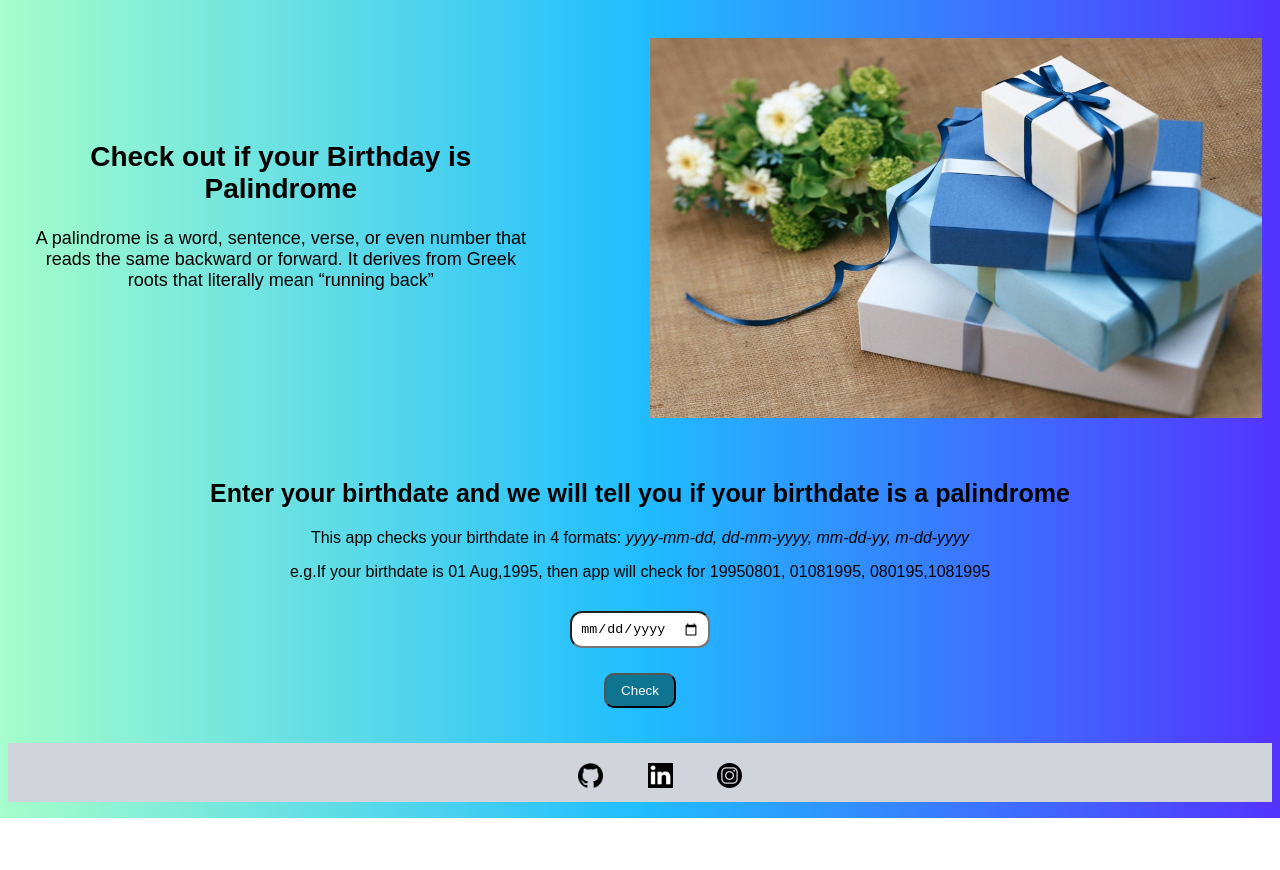
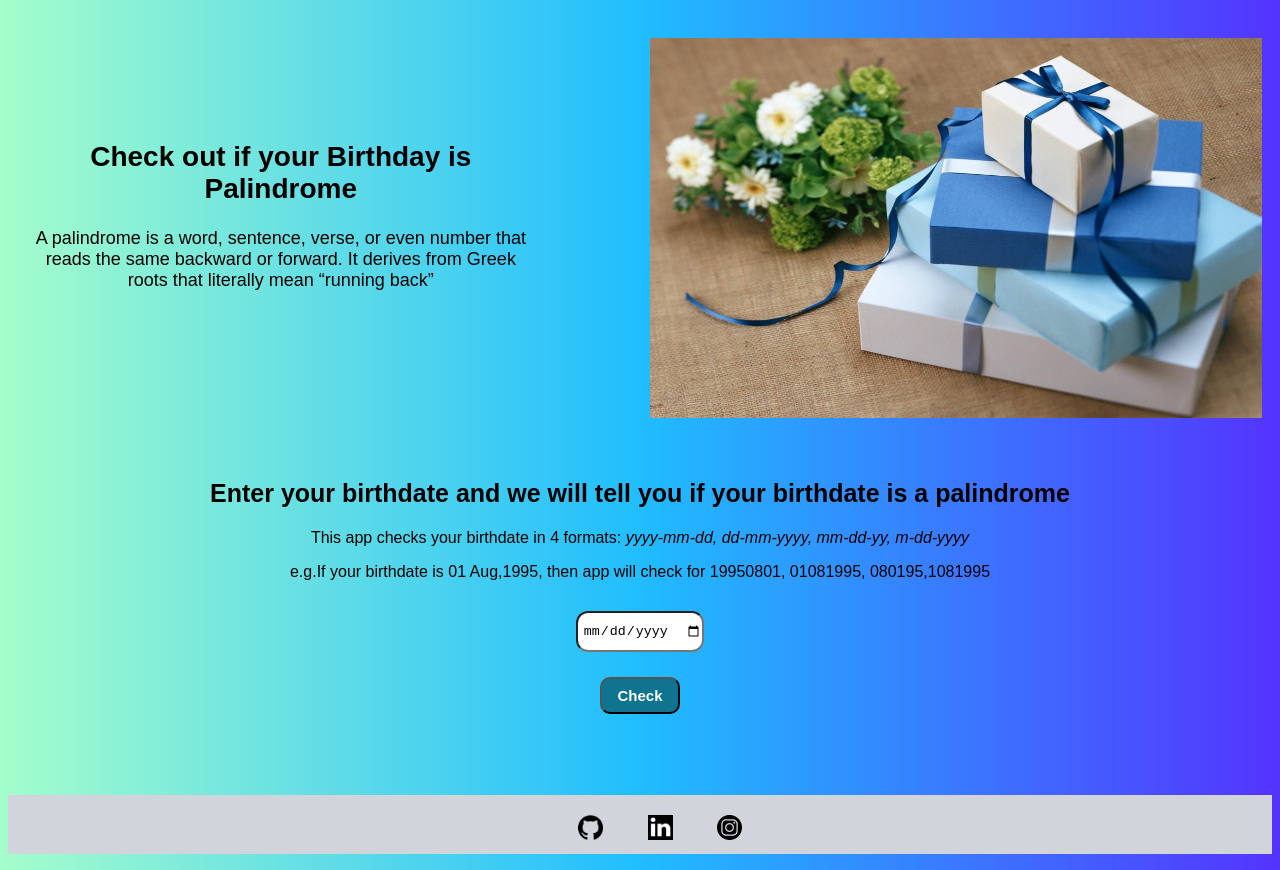
Before and after one commit to Akanksha108/Birthday-Palindrome, a plain HTML site: page index.html in a window 1280 px wide. Before the commit the page ends 818 px from the top, so only its background shows below. Drawn offline with Linux system fonts and the light colour scheme; a web font is replaced by a local one.

Commit message:
added style to output

```diff
--- a/style.css
+++ b/style.css
@@ -54,7 +54,7 @@ body{
 
 #birthdate{
     margin: 10px;
-    padding: 8px;
+    padding: 10px 0 10px 5px;
     border-radius: 12px;
 }
 
@@ -72,9 +72,41 @@ body{
     margin: 15px;
     background-color: #0E7490;
     color: white;
+    font-weight: bold;
+    font-size: 15px;
 }
 
-@media screen and (max-width:360px){
+#output{
+    width: 50%;
+    display: block;
+    margin: auto;
+    padding: 15px;
+    font-size: 20px;
+}
+
+
+.footer{
+    width: 100%;
+    background-color: #D1D5DB;
+}
+
+.footer_list{
+    list-style-type: none;
+}
+
+.footer_list li{
+    display: inline-block;
+    padding: 10px;
+    margin: 10px 10px 0 10px;
+}
+
+.footer_img{
+    width: 25px;
+}
+
+
+@media screen and (max-width:360px) {
+
     .palindrome{
         flex-wrap: wrap;
         height: 650px;
@@ -99,16 +131,17 @@ body{
         margin: 0;
         height: 400px;
     }
-}
 
-
-@media screen and (max-width:360px) {
     .form_heading h2{
         font-size: 20px;
     }
 
     .form_heading{
         padding-top: 30px;
+    }
+
+    #output{
+        width: 80%;
     }
 }
 
@@ -130,25 +163,6 @@ body{
     }
 }
 
-.footer{
-    width: 100%;
-    background-color: #D1D5DB;
-}
-
-.footer_list{
-    list-style-type: none;
-}
-
-.footer_list li{
-    display: inline-block;
-    padding: 10px;
-    margin: 10px 10px 0 10px;
-}
-
-.footer_img{
-    width: 25px;
-}
-
 @media screen and (min-width: 1020px) {
     .palindrome_heading{
         padding-top: 80px;
```
